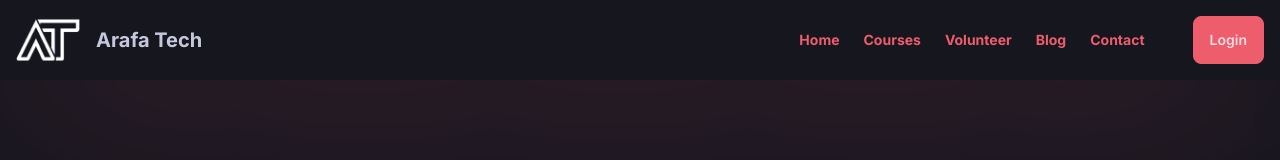
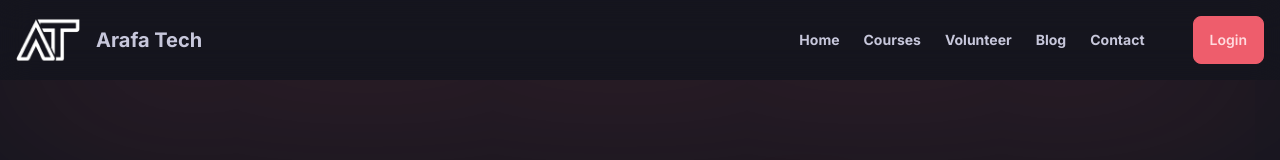
Before and after one commit to Arafa-Tech-Foundation/Website-Frontend, a Next.js app: page / in a window 1280 px wide. Shown: the top 160 px of the page. Built offline with nearby package versions, Linux system fonts and the light colour scheme; no server answers; a small style sheet from the web is missing.

Commit message:
:sparkles: glass header

```diff
--- a/src/components/header.tsx
+++ b/src/components/header.tsx
@@ -32,14 +32,11 @@ export default function Header() {
 	const { status } = useSession({ required: false });
 	const router = useRouter();
 	return (
-		<Section className="bg-base-100 sticky top-0 shadow-[0_5px_200px_-30px_hsl(var(--p))] py-2 z-[100]">
+		<Section className="bg-base-100/5 backdrop-blur-lg sticky top-0 shadow-[0_5px_200px_-30px_hsl(var(--p))] py-2 z-[100]">
 			<header aria-label="Site Header">
 				<div className="flex h-16 items-center justify-between">
 					<div className="flex-1 md:flex md:items-center md:gap-12">
-						<Link
-							className="flex items-center gap-4"
-							href="/"
-						>
+						<Link className="flex items-center gap-4" href="/">
 							<span className="sr-only">Home</span>
 							<img
 								src="/logos/transparent/main.png"
@@ -120,7 +117,7 @@ function NavLink({
 	return (
 		<li>
 			<Link
-				className="text-primary transition hover:opacity-50 font-bold"
+				className="transition hover:opacity-50 font-bold"
 				href={href}
 			>
 				{children}
```
